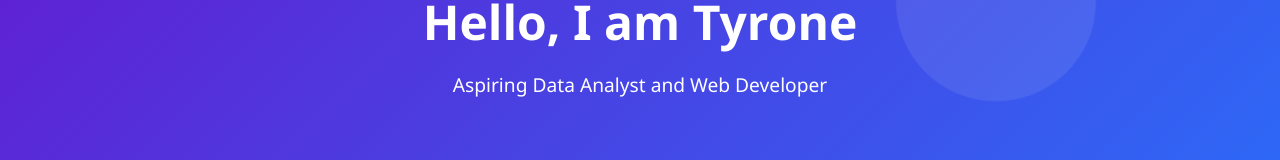
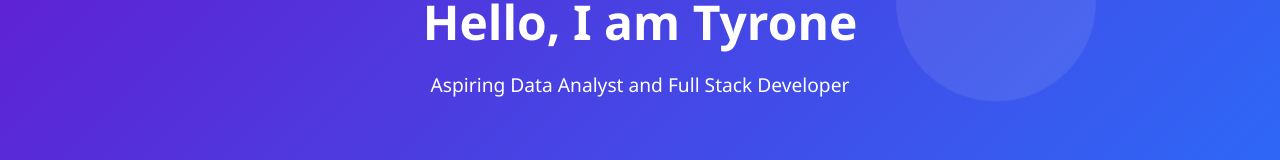
Before and after one commit to tyroneraay/portfolio-website, a plain HTML site: page index.html in a window 1280 px wide. Shown: the part 428-588 px from the top of the page. Drawn offline with nearby package versions, Linux system fonts and the light colour scheme.

Commit message:
fix: update job title from "Web Developer" to "Full Stack Developer"

```diff
--- a/index.html
+++ b/index.html
@@ -36,7 +36,7 @@
                 <div class="circle"></div>
             </div>
             <h1> Hello, I am Tyrone</h1>
-            <p>Aspiring Data Analyst and Web Developer</p>
+            <p>Aspiring Data Analyst and Full Stack Developer</p>
           <!--  <button onclick="scrollToView()">Contact Me</button> -->
         </section>
 
```
